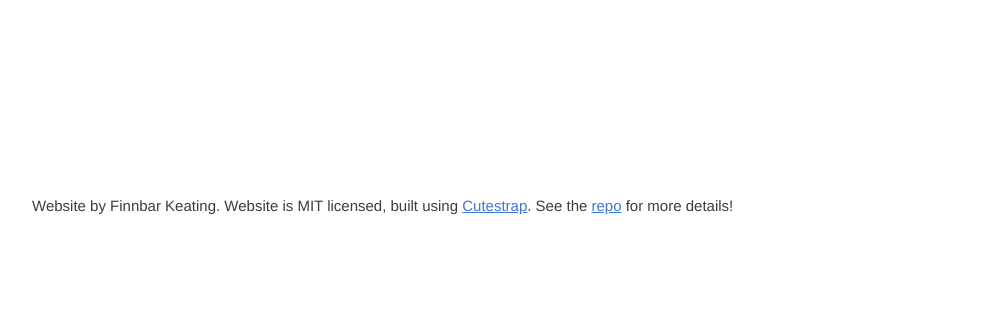
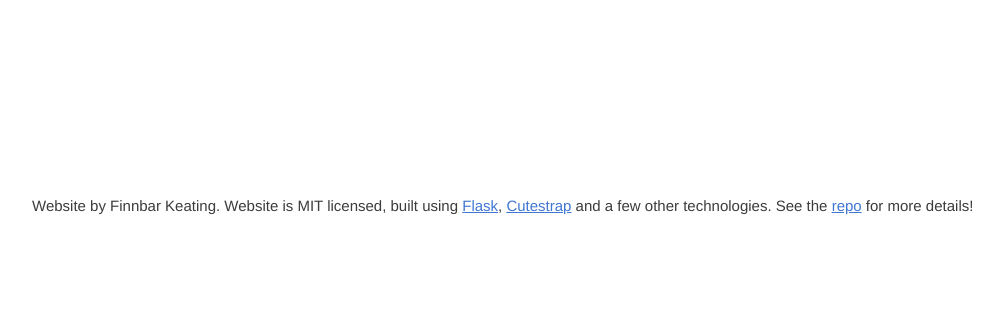
Before and after one commit to finnbar/personal-site, a Flask app: page /admin in a window 1280 px wide. Shown: the part 348-659 px from the top of the page, without its empty margins (8-1011 px from the left). Run offline with Flask 2, Linux system fonts and the light colour scheme; the visitor is signed in with stand-in values (Sample User, id 1); data that the repository does not hold is empty; some libraries are stand-ins or nearby versions.

Commit message:
Added Flask to the footer (how could I forget?!)

```diff
--- a/personalsite/templates/base.html
+++ b/personalsite/templates/base.html
@@ -16,7 +16,7 @@
         {% block content %}
         {% endblock %}
         <footer class="wrapper-large fs-small">
-            Website by Finnbar Keating. Website is MIT licensed, built using <a href="https://www.cutestrap.com/">Cutestrap</a>. See the <a href="https://github.com/finnbar/personal-site">repo</a> for more details!
+            Website by Finnbar Keating. Website is MIT licensed, built using <a href="http://flask.pocoo.org/">Flask</a>, <a href="https://www.cutestrap.com/">Cutestrap</a> and a few other technologies. See the <a href="https://github.com/finnbar/personal-site">repo</a> for more details!
         </footer>
     </body>
 </html>
```
